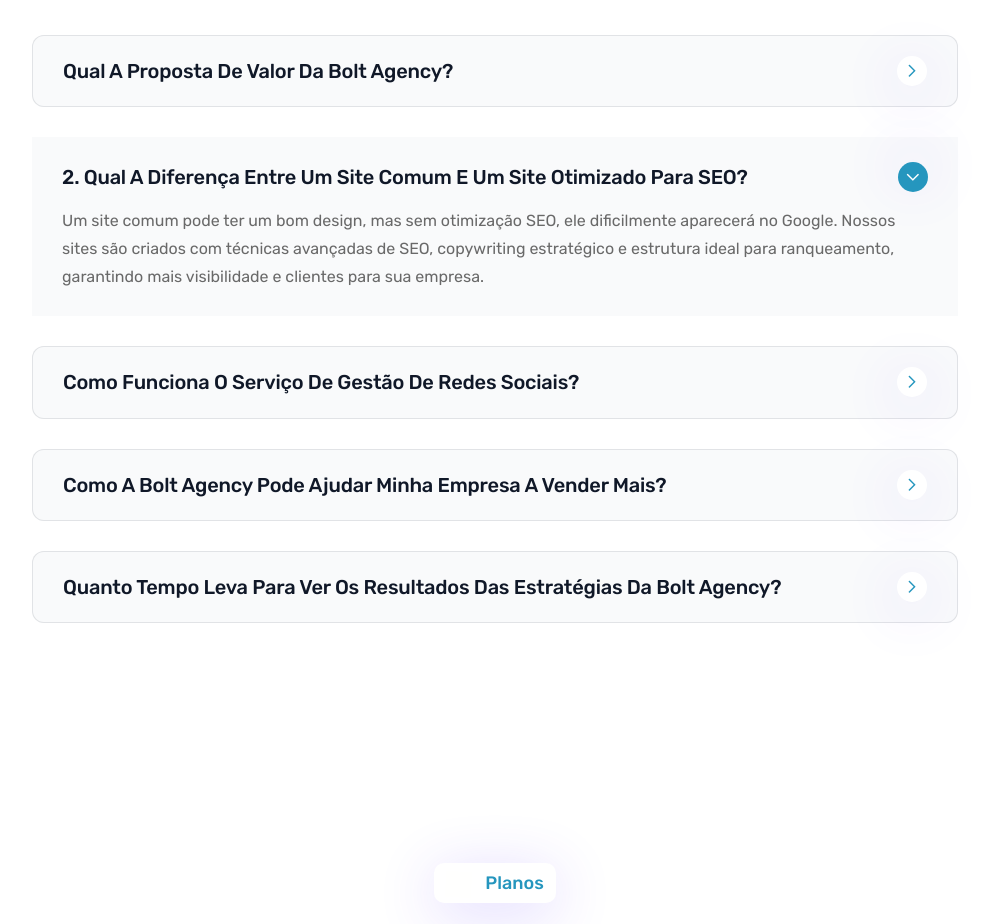
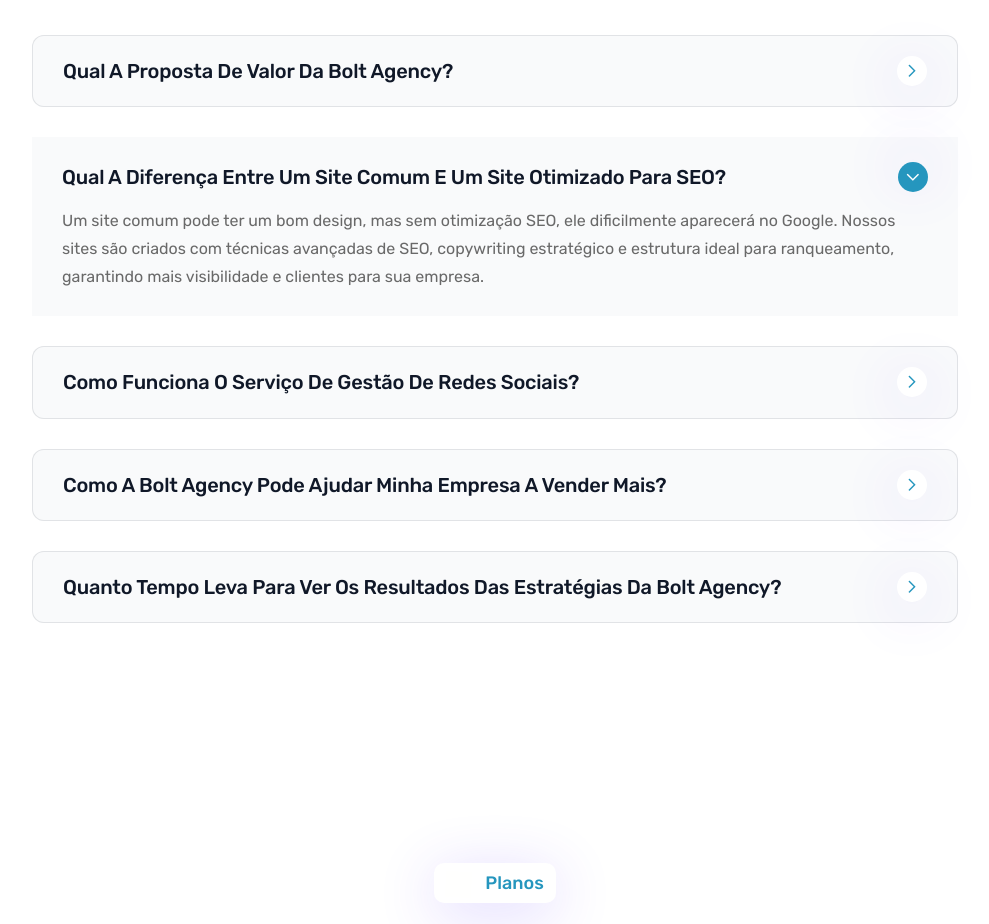
Before and after one commit to Bolt-360/bolt-agency, a Next.js app: page / in a window 1280 px wide. Shown: the part 6660-7584 px from the top of the page, without its empty margins (145-1134 px from the left). Built offline with nearby package versions, Linux system fonts and the light colour scheme.

Commit message:
corrigido texto do faq

```diff
--- a/components/Faq.js
+++ b/components/Faq.js
@@ -15,7 +15,7 @@
     },
     {
       id: 'faq2',
-      question: '2. Qual a diferença entre um site comum e um site otimizado para SEO?',
+      question: 'Qual a diferença entre um site comum e um site otimizado para SEO?',
       answer: 'Um site comum pode ter um bom design, mas sem otimização SEO, ele dificilmente aparecerá no Google. Nossos sites são criados com técnicas avançadas de SEO, copywriting estratégico e estrutura ideal para ranqueamento, garantindo mais visibilidade e clientes para sua empresa.'
     },
     {
```
